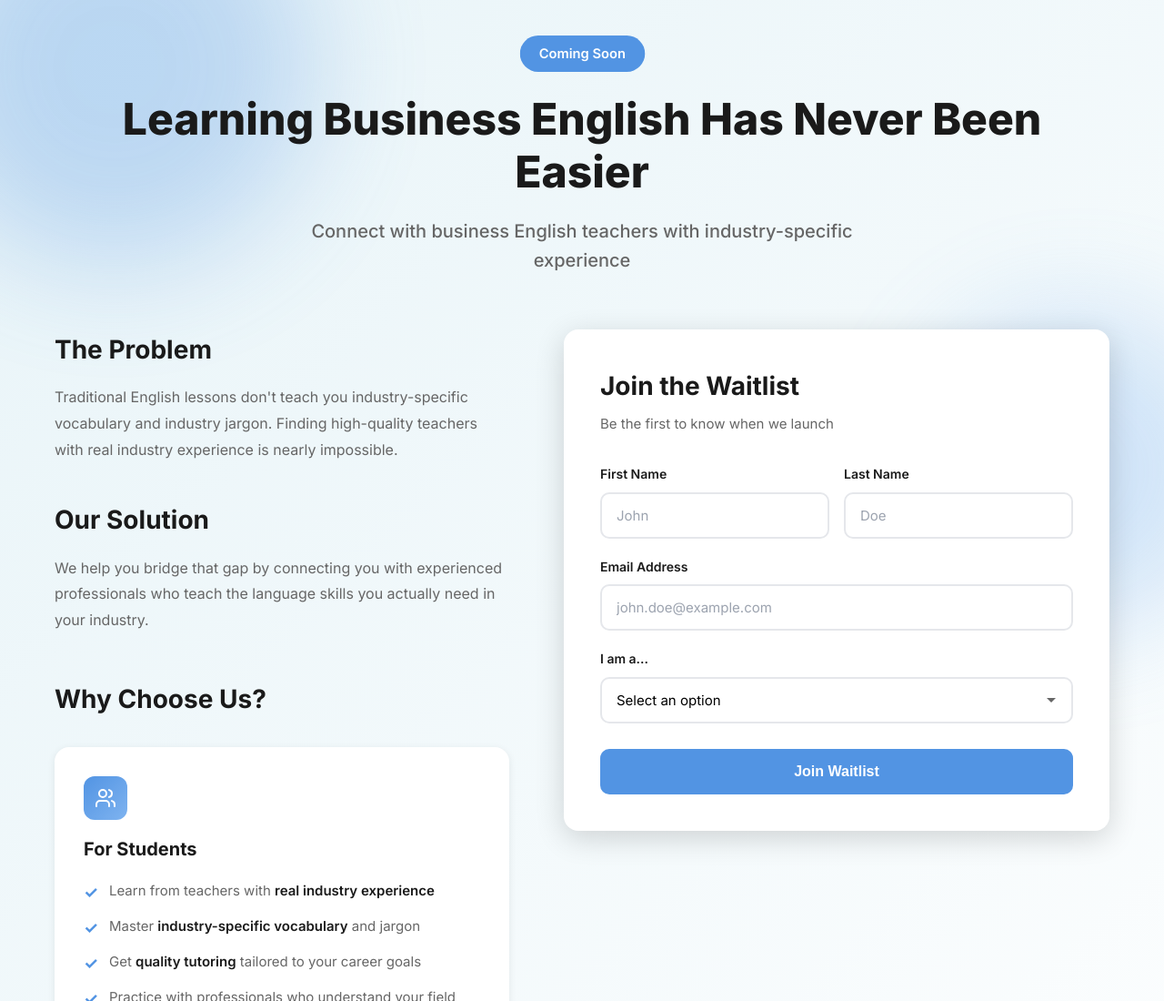
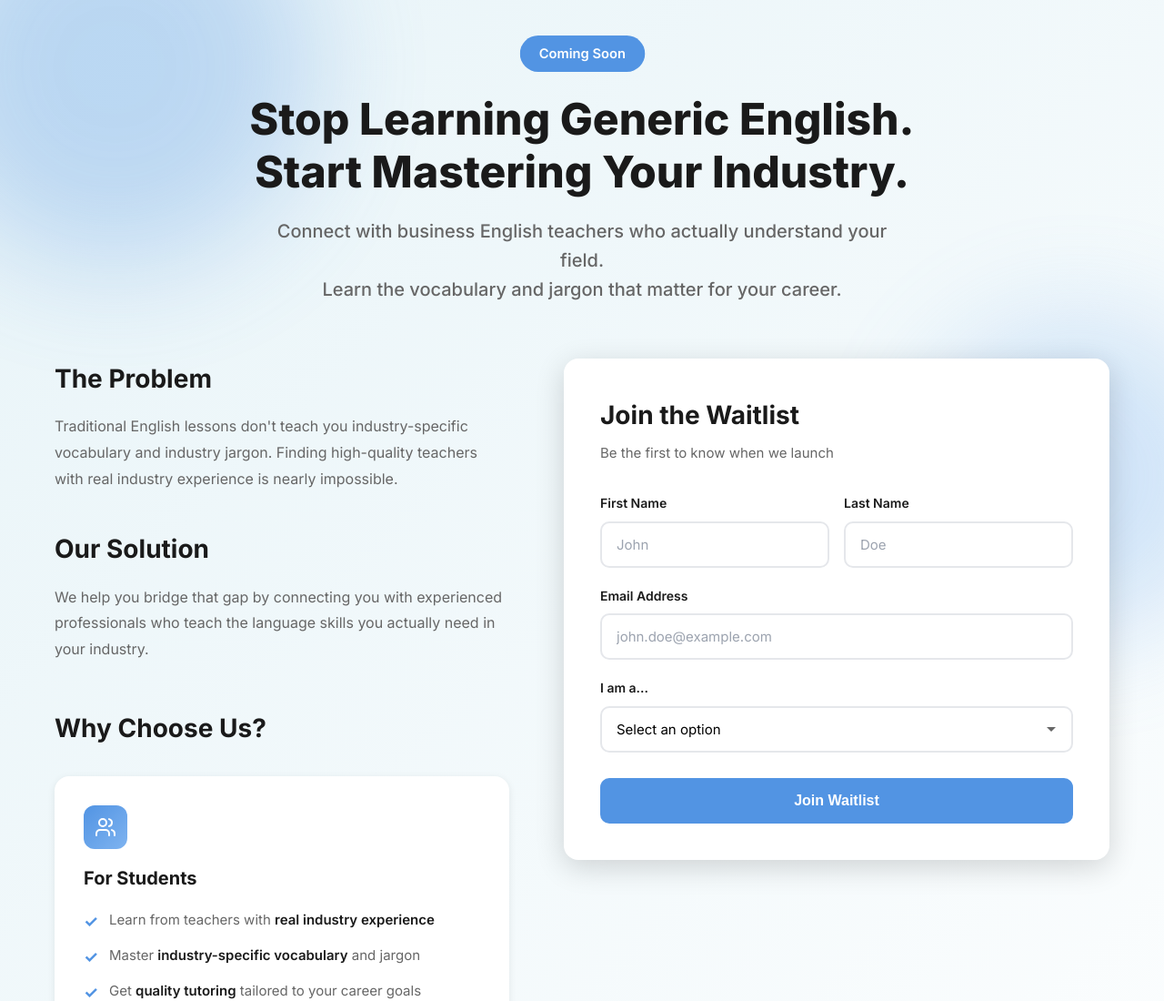
Before and after one commit to hartshorn90/business-english-platform, a plain HTML site: page index.html in a window 1280 px wide. Shown: the top 1100 px of the page at 91% size. Drawn offline with Linux system fonts and the light colour scheme.

Commit message:
Revise hero section content and styling
Updated the hero section with new text and highlights.

```diff
--- a/index.html
+++ b/index.html
@@ -19,15 +19,15 @@
     <div class="container">
        <!-- Hero Section -->
         <section class="hero">
-            <div class="hero-content">
             <div class="badge">Coming Soon</div>
             <h1 class="main-heading">
-                    Learning Business English Has Never Been Easier
+                Stop Learning <span class="highlight">Generic English.</span><br>
+                Start Mastering <span class="highlight-blue">Your Industry.</span>
             </h1>
             <p class="subheading">
-                    Connect with business English teachers with industry-specific experience
+                Connect with business English teachers who actually understand your field.<br>
+                Learn the vocabulary and jargon that matter for your career.
             </p>
-            </div>
         </section>
 
         <!-- Main Content Section -->
```
Lines whose indentation alone changed are shown as unchanged.
